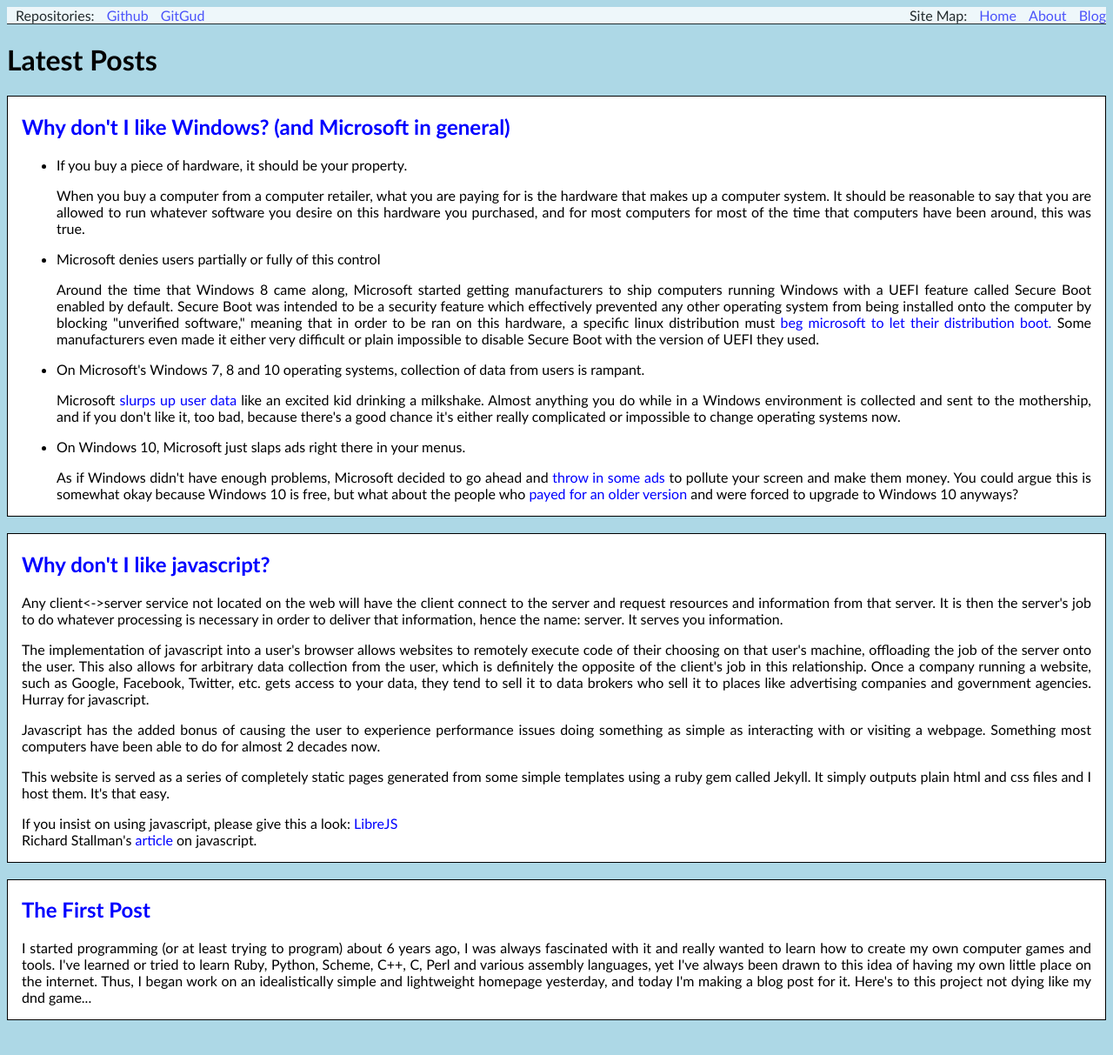
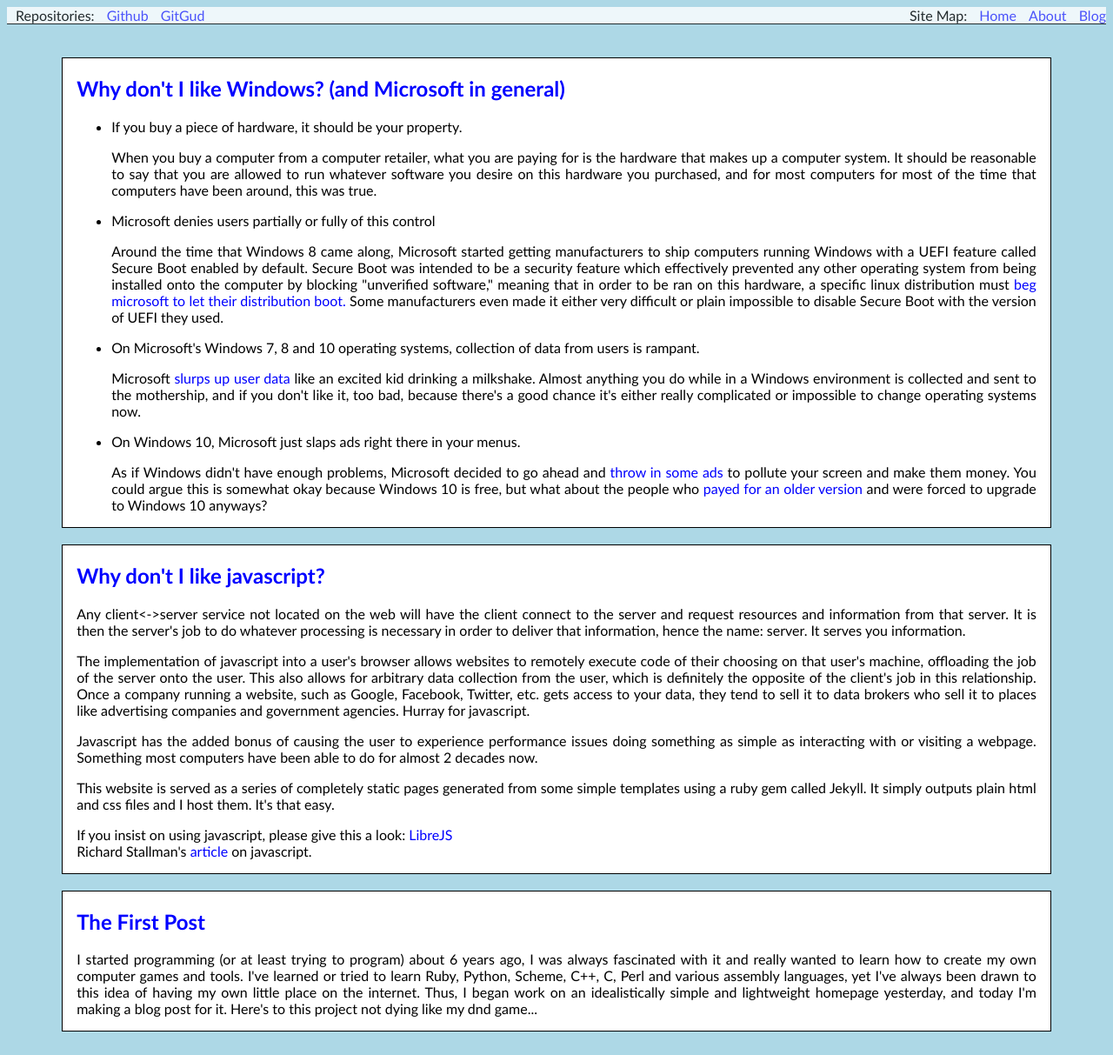
Before and after one commit to rchamblee/homepage-build, a plain HTML site: page blog.html in a window 1280 px wide. Shown: the whole page at 87% size. Drawn offline with Linux system fonts and the light colour scheme.

Commit message:
more css work >.>

```diff
--- a/blog.html
+++ b/blog.html
@@ -16,9 +16,9 @@
 	<a href="/blog.html">Blog</a>
       </div>
     </div>
-    <h1>Latest Posts</h1>
+    <br/><br/>
 
-
+<div id="content_wrapper">
   <div id="content_box" style="padding-left:1em;padding-right:1em;border:1px solid black;">
       <h2><a href="/2018/11/02/windows.html">Why don't I like Windows? (and Microsoft in general)</a></h2>
       <p><ul>
@@ -53,8 +53,10 @@
 
 </p>
   </div>
+</div>
   <br/>
 
+<div id="content_wrapper">
   <div id="content_box" style="padding-left:1em;padding-right:1em;border:1px solid black;">
       <h2><a href="/2018/11/01/javascript.html">Why don't I like javascript?</a></h2>
       <p><p>Any client<->server service not located on the web will have the client connect to the server and request resources and information from that server. It is then the server's job to do whatever processing is necessary in order to deliver that information, hence the name: server. It serves you information. </p>
@@ -68,13 +70,16 @@
 </p>
 </p>
   </div>
+</div>
   <br/>
 
+<div id="content_wrapper">
   <div id="content_box" style="padding-left:1em;padding-right:1em;border:1px solid black;">
       <h2><a href="/2018/10/31/firstpost.html">The First Post</a></h2>
       <p>I started programming (or at least trying to program) about 6 years ago, I was always fascinated with it and really wanted to learn how to create my own computer games and tools. I've learned or tried to learn Ruby, Python, Scheme, C++, C, Perl and various assembly languages, yet I've always been drawn to this idea of having my own little place on the internet. Thus, I began work on an idealistically simple and lightweight homepage yesterday, and today I'm making a blog post for it. Here's to this project not dying like my dnd game...
 </p>
   </div>
+</div>
   <br/>
 
 
--- a/default.css
+++ b/default.css
@@ -5,7 +5,7 @@
 p {
     text-align:justify;
 }
-div {
+#content_box,#content_box_container,#topbar,#content_title,#newest_post_container {
     background-color:white;
 }
 body{
@@ -31,6 +31,10 @@
     text-align:left;
     border-right: 1px solid black;
 }
+#content_wrapper{
+    padding-left:5%;
+    padding-right:5%;
+}
 #sitemap {
     float:right;
 }
```
